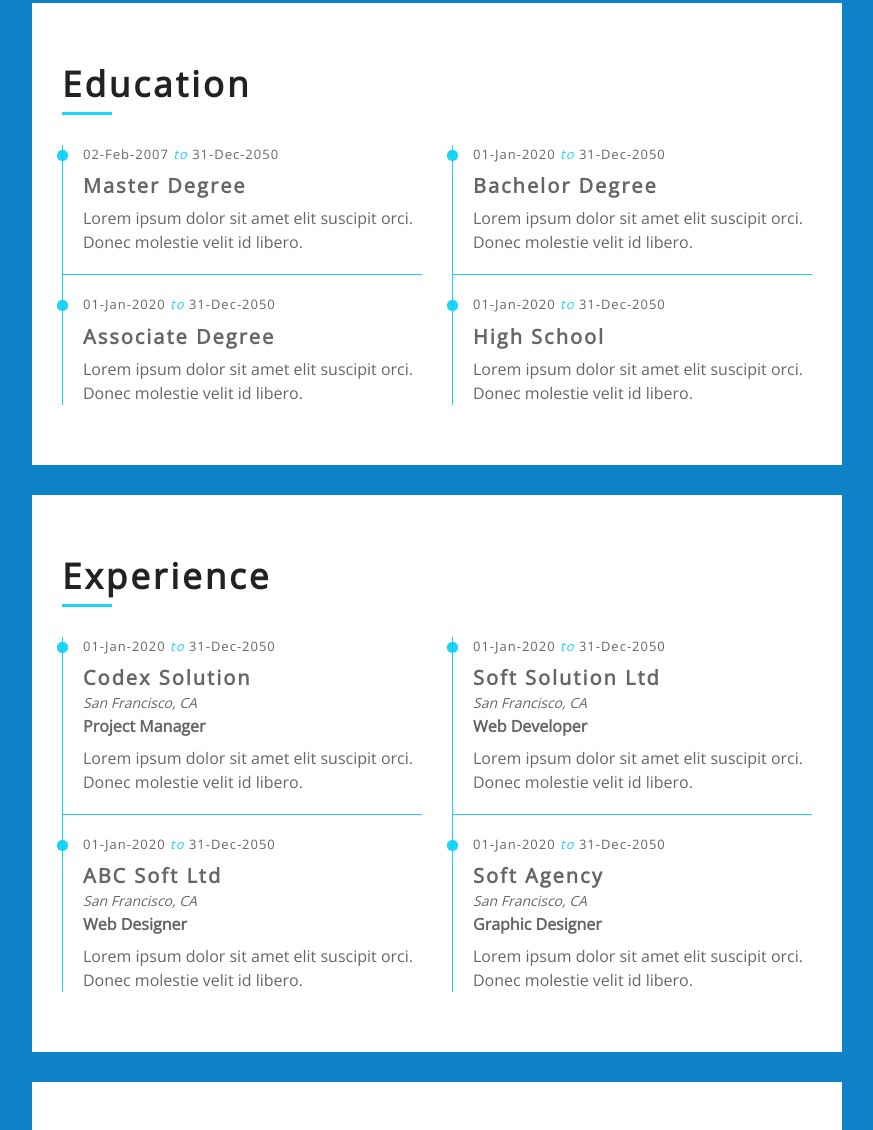
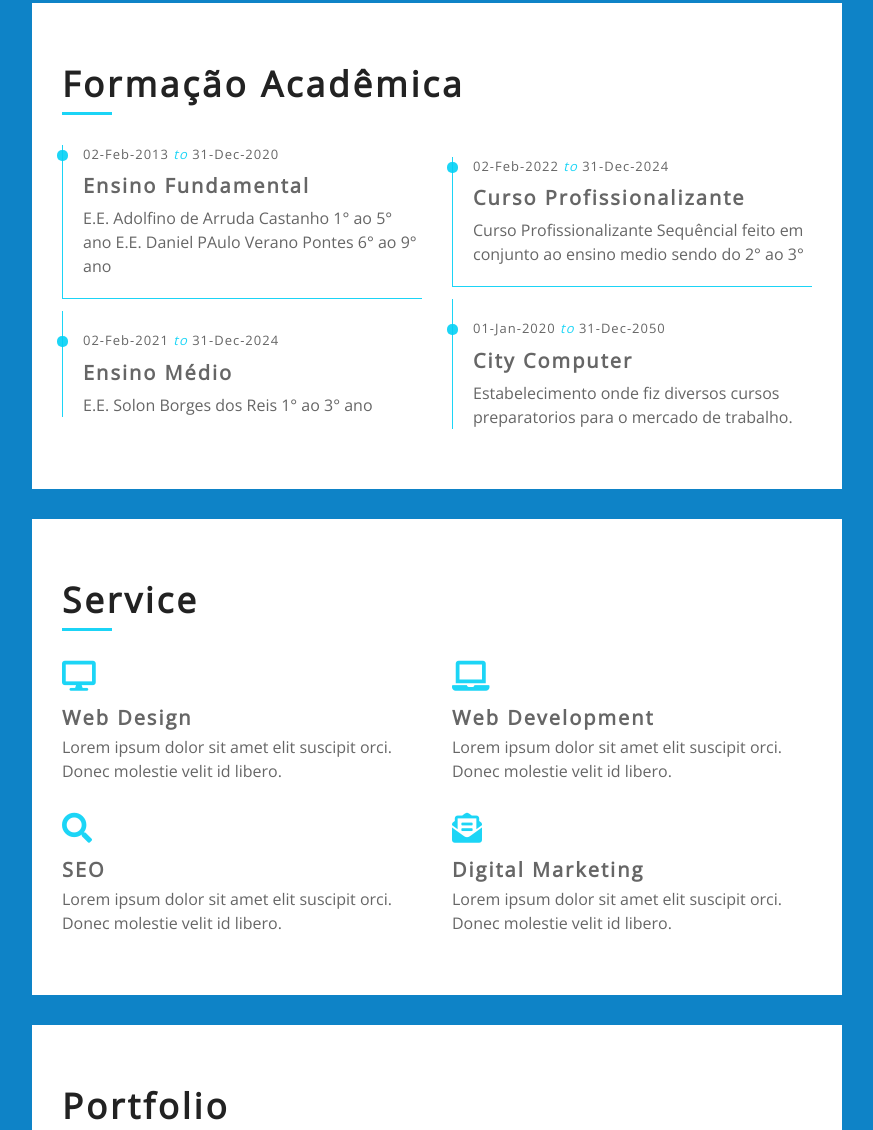
Before and after one commit to mobsk/mobsk, a plain HTML site: page index.html in a window 1280 px wide. Shown: the part 1108-2238 px from the top of the page, without its empty margins (368-1241 px from the left). Drawn offline with nearby package versions, Linux system fonts and the light colour scheme.

Commit message:
alteração do index

```diff
--- a/index.html
+++ b/index.html
@@ -2,7 +2,7 @@
 <html lang="en">
     <head>
         <meta charset="utf-8">
-        <title>Erick Bianchi </title>
+        <title>Portifólio Online</title>
         <meta content="width=device-width, initial-scale=1.0" name="viewport">
         <meta content="Resume Website Template Free Download" name="keywords">
         <meta content="Resume Website Template Free Download" name="description">
@@ -32,7 +32,7 @@
                 </div>
                 <div class="sidebar-content">
                     <nav class="navbar navbar-expand-md bg-dark navbar-dark">
-                        <a href="#" class="navbar-brand">Navigation</a>
+                        <a href="#" class="navbar-brand">Navegação</a>
                         <button type="button" class="navbar-toggler" data-toggle="collapse" data-target="#navbarCollapse">
                             <span class="navbar-toggler-icon"></span>
                         </button>
@@ -67,7 +67,7 @@
                 </div>
             </div>
             <div class="content">
-                <!-- Header Start -->
+                <!-- Cabecalho Inicio -->
                 <div class="header" id="header">
                     <div class="content-inner">
                         <p>Eu sou</p>
@@ -76,16 +76,16 @@
                         <div class="typed-text">Estudante de TI, Desenvolvedor Web, Programador Back-End, Desenvolvedor de Apps, Desenvolvedor Gráfico </div>
                     </div>
                 </div>
-                <!-- Header End -->
+                <!-- Cabecalho Final -->
 
-                <!-- Large Button Start -->
+                <!-- Botoes Inicio -->
                 <div class="large-btn">
                     <div class="content-inner">
                         <a class="btn" href="#"><i class="fa fa-download"></i>Resume</a>
                         <a class="btn" href="#"><i class="fa fa-hands-helping"></i>Me contrate</a>
                     </div>
                 </div>
-                <!-- Large Button End -->
+                <!-- Botoes Fim -->
 
                 <!-- Sobremim Inicio -->
                 <div class="about" id="about">
@@ -99,9 +99,9 @@
                             </div>
                             <div class="col-md-6 col-lg-7">
                                 <p>
-                                    Lorem ipsum dolor sit amet, consectetur adipiscing elit. Sed eu suscipit orci. Donec molestie velit id libero blandit, quis suscipit urna suscipit. Donec aliquet erat eu lacinia iaculis. Ut tempor tellus eu sem pharetra feugiat. Proin libero ligula, gravida at porttitor eget.
+                                Olá me chamo Erick Bianchi tenho 17 anos, possuo experiência na área de tecnologia, atravez de varios projetos utilizando linguagems tanto back-end como csharp e projetos apenas envolvendo front-end como css e java.
                                 </p>
-                                <a class="btn" href="#">Hire Me</a>
+                                <a class="btn" href="#">Me Contrate</a>
                             </div>
                         </div>
                         <div class="row">
@@ -146,35 +146,37 @@
                 <div class="education" id="education">
                     <div class="content-inner">
                         <div class="content-header">
-                            <h2>Education</h2>
+                            <h2>Formação Acadêmica</h2>
                         </div>
                         <div class="row align-items-center">
                             <div class="col-md-6">
                                 <div class="edu-col">
-                                    <span>02-Feb-2007 <i>to</i> 31-Dec-2050</span>
-                                    <h3>Master Degree</h3>
-                                    <p>Lorem ipsum dolor sit amet elit suscipit orci. Donec molestie velit id libero.</p>
+                                    <span>02-Feb-2013 <i>to</i> 31-Dec-2020</span>
+                                    <h3>Ensino Fundamental</h3>
+                                    <p>E.E. Adolfino de Arruda Castanho 1° ao 5° ano
+                                        E.E. Daniel PAulo Verano Pontes 6° ao 9° ano
+                                    </p>
+                                </div>
+                            </div>
+                            <div class="col-md-6">
+                                <div class="edu-col">
+                                    <span>02-Feb-2022 <i>to</i> 31-Dec-2024</span>
+                                    <h3>Curso Profissionalizante</h3>
+                                    <p>Curso Profissionalizante Sequêncial feito em conjunto ao ensino medio sendo do 2° ao 3°</p>
+                                </div>
+                            </div>
+                            <div class="col-md-6">
+                                <div class="edu-col">
+                                    <span>02-Feb-2021 <i>to</i> 31-Dec-2024</span>
+                                    <h3>Ensino Médio</h3>
+                                    <p>E.E. Solon Borges dos Reis 1° ao 3° ano</p>
                                 </div>
                             </div>
                             <div class="col-md-6">
                                 <div class="edu-col">
                                     <span>01-Jan-2020 <i>to</i> 31-Dec-2050</span>
-                                    <h3>Bachelor Degree</h3>
-                                    <p>Lorem ipsum dolor sit amet elit suscipit orci. Donec molestie velit id libero.</p>
-                                </div>
-                            </div>
-                            <div class="col-md-6">
-                                <div class="edu-col">
-                                    <span>01-Jan-2020 <i>to</i> 31-Dec-2050</span>
-                                    <h3>Associate Degree</h3>
-                                    <p>Lorem ipsum dolor sit amet elit suscipit orci. Donec molestie velit id libero.</p>
-                                </div>
-                            </div>
-                            <div class="col-md-6">
-                                <div class="edu-col">
-                                    <span>01-Jan-2020 <i>to</i> 31-Dec-2050</span>
-                                    <h3>High School</h3>
-                                    <p>Lorem ipsum dolor sit amet elit suscipit orci. Donec molestie velit id libero.</p>
+                                    <h3>City Computer</h3>
+                                    <p>Estabelecimento onde fiz diversos cursos preparatorios para o mercado de trabalho.</p>
                                 </div>
                             </div>
                         </div>
@@ -183,7 +185,7 @@
                 <!-- escola e cursos Fim -->
 
                 <!-- Experiencia Inicio -->
-                <div class="experience" id="experience">
+                <!--div class="experience" id="experience">
                     <div class="content-inner">
                         <div class="content-header">
                             <h2>Experience</h2>
```
